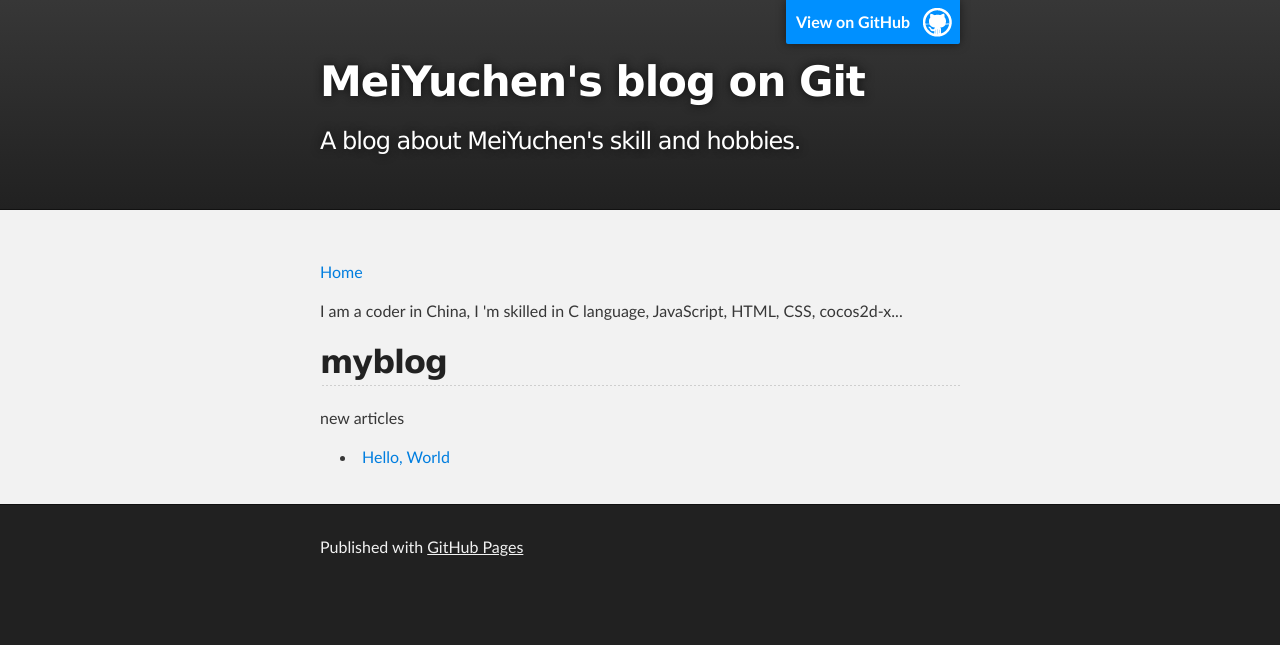
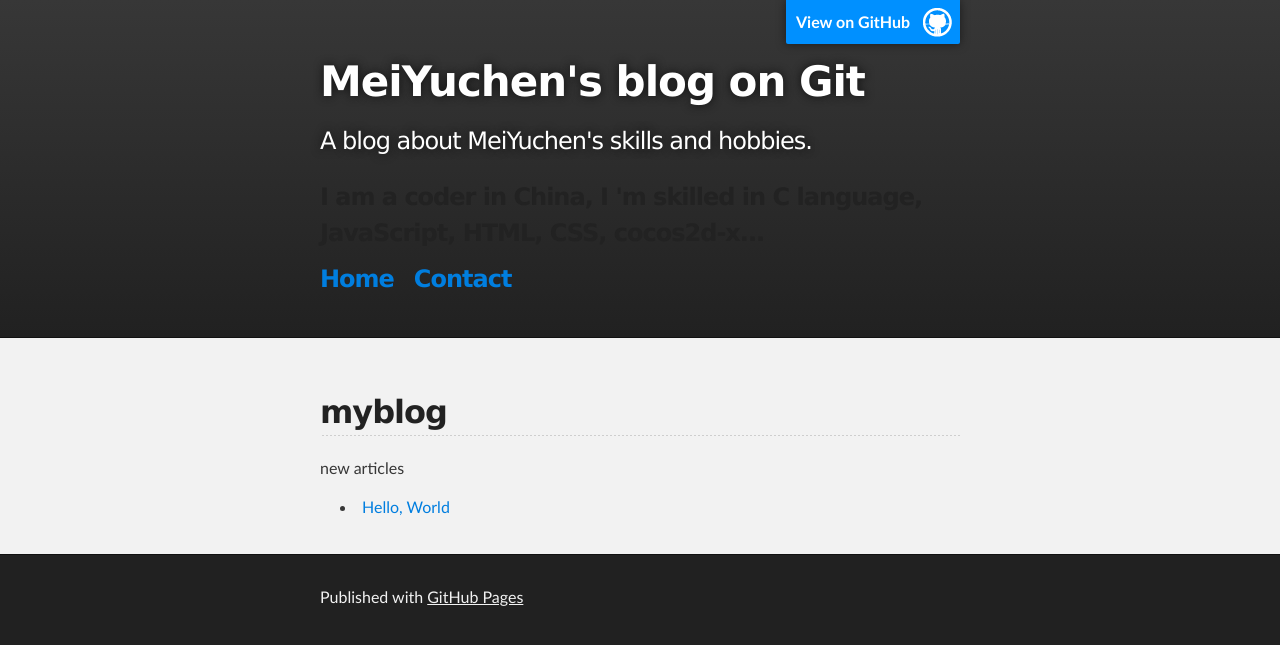
Before and after one commit to mycmessia/mycmessia.github.io, a Jekyll site: the page built from index.html, in a window 1280 px wide. Shown: the top 645 px of the page. Built offline with Jekyll 4.4.1, drawn with Linux system fonts in a browser that asks for light colours.

Commit message:
change style

```diff
--- a/_layouts/default.html
+++ b/_layouts/default.html
@@ -12,14 +12,14 @@
 	<header class="inner">
 		<a id="forkme_banner" target="_blank" href="https://github.com/mycmessia">View on GitHub</a>
 		<h1 id="project_title">MeiYuchen&#39;s blog on Git</h1>
-		<h2 id="project_tagline">A blog about MeiYuchen&#39;s skill and hobbies.</h2>
+		<h2 id="project_tagline">A blog about MeiYuchen&#39;s skills and hobbies.</h2>
+		<h3>I am a coder in China, I 'm skilled in C language, JavaScript, HTML, CSS, cocos2d-x...</h3>
+		<h3><a href="http://mycmessia.github.io">Home</a><a>Contact</a></h3>
 	</header>
 	</div>
     	<!-- MAIN CONTENT -->
     	<div id="main_content_wrap" class="outer">
       	<section id="main_content" class="inner">
-		<p><a href="http://mycmessia.github.io">Home</a></p>
-		<p>I am a coder in China, I 'm skilled in C language, JavaScript, HTML, CSS, cocos2d-x...</p>
 	{{content}}
       	</section>
 	</div>
--- a/css/main.css
+++ b/css/main.css
@@ -4,6 +4,7 @@ by Jason Costello, @jsncostello
 *******************************************************************************/
 
 @import url(pygment_trac.css);
+@import url(myc_style.css);
 
 /*******************************************************************************
 MeyerWeb Reset
--- /dev/null
+++ b/css/myc_style.css
@@ -0,0 +1 @@
+header.inner h3 a {margin-right: 20px;}
```
